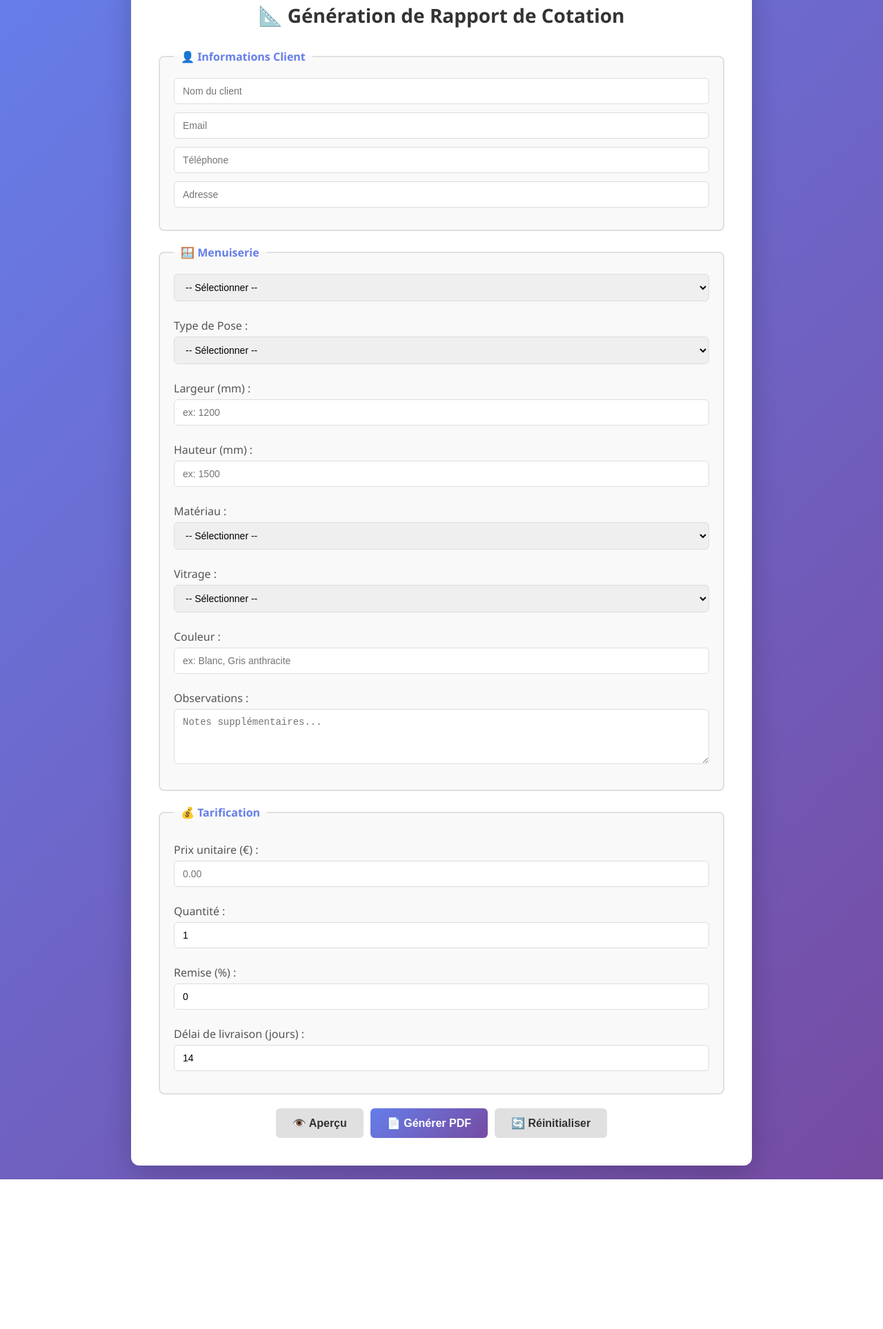
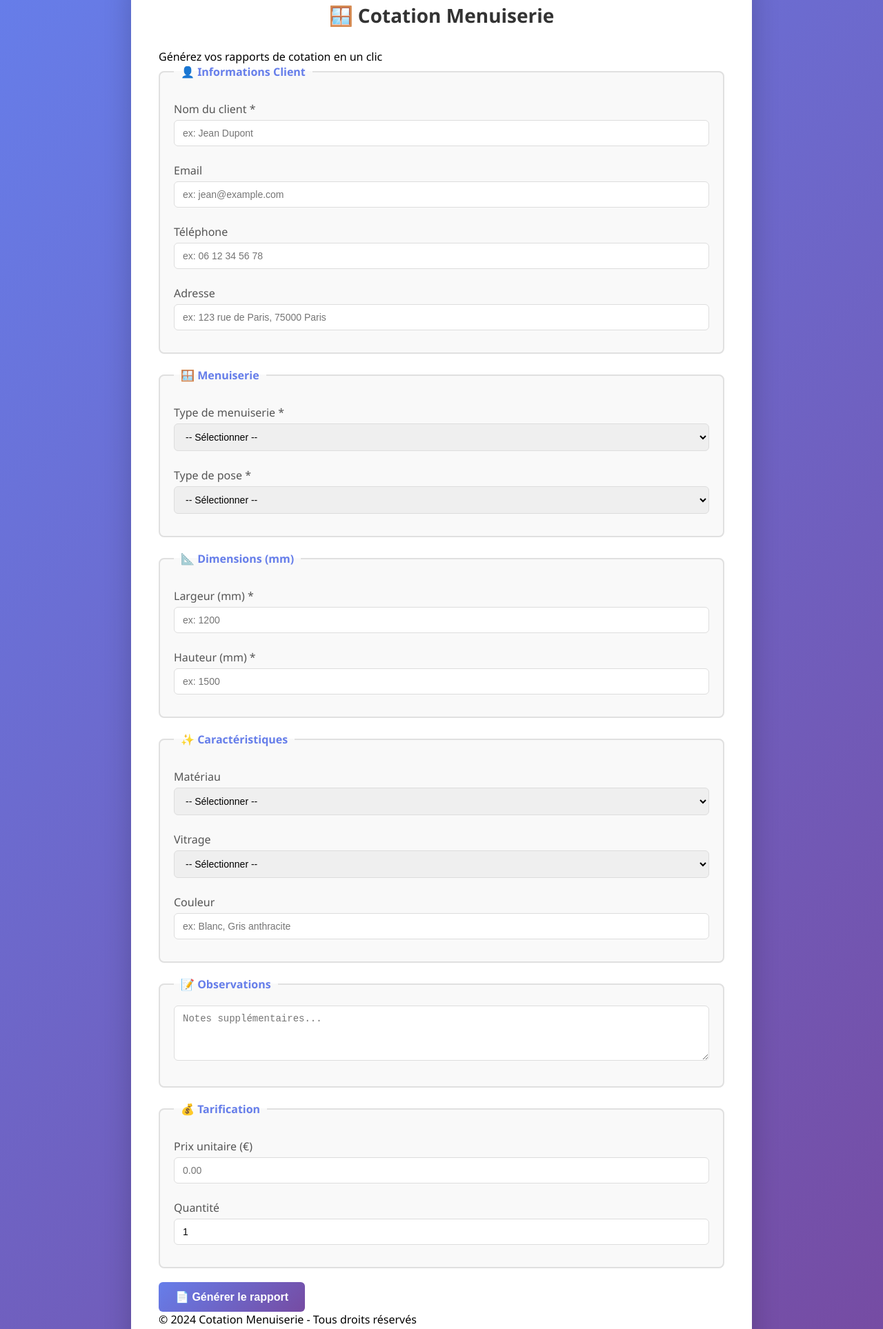
Before and after one commit to ElieRod/cotes-menuiserie, a website: page index.html in a window 1280 px wide. Shown: the part 57-1984 px from the top of the page at 69% size. Before the commit the page ends 1767 px from the top, so only its background shows below. Drawn offline with Linux system fonts and the light colour scheme.

Commit message:
Fix: Renommer le bouton et ajouter la section d'aperçu

```diff
--- a/index.html
+++ b/index.html
@@ -8,105 +8,158 @@
 </head>
 <body>
     <div class="container">
-        <h1>📐 Génération de Rapport de Cotation</h1>
+        <header>
+            <h1>🪟 Cotation Menuiserie</h1>
+            <p>Générez vos rapports de cotation en un clic</p>
+        </header>
 
+        <main>
             <form id="cotationForm">
-            <!-- CLIENT -->
+                <!-- Section Informations Client -->
                 <fieldset>
                     <legend>👤 Informations Client</legend>
-                <input type="text" id="clientName" placeholder="Nom du client" required>
-                <input type="email" id="clientEmail" placeholder="Email" required>
-                <input type="tel" id="clientPhone" placeholder="Téléphone">
-                <input type="text" id="clientAddress" placeholder="Adresse">
+                    <div class="form-group">
+                        <label for="clientName">Nom du client *</label>
+                        <input type="text" id="clientName" placeholder="ex: Jean Dupont" required>
+                    </div>
+                    <div class="form-row">
+                        <div class="form-group">
+                            <label for="clientEmail">Email</label>
+                            <input type="email" id="clientEmail" placeholder="ex: jean@example.com">
+                        </div>
+                        <div class="form-group">
+                            <label for="clientPhone">Téléphone</label>
+                            <input type="tel" id="clientPhone" placeholder="ex: 06 12 34 56 78">
+                        </div>
+                    </div>
+                    <div class="form-group">
+                        <label for="clientAddress">Adresse</label>
+                        <input type="text" id="clientAddress" placeholder="ex: 123 rue de Paris, 75000 Paris">
+                    </div>
                 </fieldset>
 
-            <!-- MENUISERIE -->
+                <!-- Section Menuiserie -->
                 <fieldset>
                     <legend>🪟 Menuiserie</legend>
+                    <div class="form-row">
+                        <div class="form-group">
+                            <label for="menuiserieType">Type de menuiserie *</label>
                             <select id="menuiserieType" required>
                                 <option value="">-- Sélectionner --</option>
-                    <option value="fenetre-1-vantail">Fenêtre 1 vantail</option>
-                    <option value="fenetre-2-vantaux">Fenêtre 2 vantaux</option>
-                    <option value="porte-1-vantail">Porte 1 vantail</option>
-                    <option value="porte-2-vantaux">Porte 2 vantaux</option>
-                    <option value="coulissant">Coulissant</option>
-                    <option value="oscillo-battant">Oscillo-battant</option>
-                    <option value="chassis-fixe">Châssis fixe</option>
+                                <option value="fenetre">Fenêtre</option>
+                                <option value="porte">Porte</option>
+                                <option value="baie-vitrée">Baie vitrée</option>
+                                <option value="velux">Velux</option>
                                 <option value="autre">Autre</option>
                             </select>
-
-                <label for="typeDepose">Type de Pose :</label>
-                <select id="typeDepose" required>
+                        </div>
+                        <div class="form-group">
+                            <label for="poseType">Type de pose *</label>
+                            <select id="poseType" required>
                                 <option value="">-- Sélectionner --</option>
-                    <option value="applique">Applique</option>
-                    <option value="tunnel">Tunnel</option>
-                    <option value="feuillure">Feuillure</option>
-                    <option value="renovation">Rénovation</option>
                             </select>
-
-                <label for="largeur">Largeur (mm) :</label>
-                <input type="number" id="largeur" placeholder="ex: 1200" required>
-
-                <label for="hauteur">Hauteur (mm) :</label>
-                <input type="number" id="hauteur" placeholder="ex: 1500" required>
-
-                <label for="materiau">Matériau :</label>
-                <select id="materiau" required>
-                    <option value="">-- Sélectionner --</option>
-                    <option value="pvc">PVC</option>
-                    <option value="aluminium">Aluminium</option>
-                    <option value="bois">Bois</option>
-                    <option value="bois-alu">Bois-Aluminium</option>
-                </select>
-
-                <label for="vitrage">Vitrage :</label>
-                <select id="vitrage" required>
-                    <option value="">-- Sélectionner --</option>
-                    <option value="simple">Simple</option>
-                    <option value="double">Double</option>
-                    <option value="triple">Triple</option>
-                </select>
-
-                <label for="couleur">Couleur :</label>
-                <input type="text" id="couleur" placeholder="ex: Blanc, Gris anthracite">
-
-                <label for="observation">Observations :</label>
-                <textarea id="observation" placeholder="Notes supplémentaires..."></textarea>
+                        </div>
+                    </div>
                 </fieldset>
 
-            <!-- PRIX & DEVIS -->
+                <!-- Section Dimensions -->
+                <fieldset>
+                    <legend>📐 Dimensions (mm)</legend>
+                    <div class="form-row">
+                        <div class="form-group">
+                            <label for="largeur">Largeur (mm) *</label>
+                            <input type="number" id="largeur" placeholder="ex: 1200" min="1" required>
+                        </div>
+                        <div class="form-group">
+                            <label for="hauteur">Hauteur (mm) *</label>
+                            <input type="number" id="hauteur" placeholder="ex: 1500" min="1" required>
+                        </div>
+                    </div>
+                </fieldset>
+
+                <!-- Section Caractéristiques -->
+                <fieldset>
+                    <legend>✨ Caractéristiques</legend>
+                    <div class="form-row">
+                        <div class="form-group">
+                            <label for="materiau">Matériau</label>
+                            <select id="materiau">
+                                <option value="">-- Sélectionner --</option>
+                                <option value="PVC">PVC</option>
+                                <option value="Aluminium">Aluminium</option>
+                                <option value="Bois">Bois</option>
+                                <option value="Composite">Composite</option>
+                            </select>
+                        </div>
+                        <div class="form-group">
+                            <label for="vitrage">Vitrage</label>
+                            <select id="vitrage">
+                                <option value="">-- Sélectionner --</option>
+                                <option value="Simple">Simple</option>
+                                <option value="Double">Double</option>
+                                <option value="Triple">Triple</option>
+                                <option value="Teinté">Teinté</option>
+                            </select>
+                        </div>
+                    </div>
+                    <div class="form-row">
+                        <div class="form-group">
+                            <label for="couleur">Couleur</label>
+                            <input type="text" id="couleur" placeholder="ex: Blanc, Gris anthracite">
+                        </div>
+                    </div>
+                </fieldset>
+
+                <!-- Section Observations -->
+                <fieldset>
+                    <legend>📝 Observations</legend>
+                    <div class="form-group">
+                        <textarea id="observations" placeholder="Notes supplémentaires..."></textarea>
+                    </div>
+                </fieldset>
+
+                <!-- Section Tarification -->
                 <fieldset>
                     <legend>💰 Tarification</legend>
-                <label for="prixUnitaire">Prix unitaire (€) :</label>
-                <input type="number" id="prixUnitaire" placeholder="0.00" step="0.01" required>
-
-                <label for="quantite">Quantité :</label>
-                <input type="number" id="quantite" placeholder="1" value="1" required>
-
-                <label for="remise">Remise (%) :</label>
-                <input type="number" id="remise" placeholder="0" value="0" step="0.01">
-
-                <label for="delai">Délai de livraison (jours) :</label>
-                <input type="number" id="delai" placeholder="14" value="14">
+                    <div class="form-row">
+                        <div class="form-group">
+                            <label for="prixUnitaire">Prix unitaire (€)</label>
+                            <input type="number" id="prixUnitaire" placeholder="0.00" min="0" step="0.01">
+                        </div>
+                        <div class="form-group">
+                            <label for="quantite">Quantité</label>
+                            <input type="number" id="quantite" value="1" min="1">
+                        </div>
+                    </div>
                 </fieldset>
 
-            <!-- ACTIONS -->
-            <div class="button-group">
-                <button type="button" id="previewBtn" class="btn-secondary">👁️ Aperçu</button>
-                <button type="button" id="generateBtn" class="btn-primary">📄 Générer PDF</button>
-                <button type="reset" class="btn-secondary">🔄 Réinitialiser</button>
+                <!-- Bouton Générer -->
+                <div class="button-container">
+                    <button type="button" id="generatePdfBtn" class="btn btn-primary">
+                        📄 Générer le rapport
+                    </button>
                 </div>
             </form>
 
-        <!-- APERÇU -->
-        <div id="preview" class="preview-hidden">
-            <h2>Aperçu du Rapport</h2>
-            <div id="previewContent"></div>
-            <button id="closePreview" class="btn-secondary">Fermer</button>
+            <!-- Section Aperçu -->
+            <section id="previewSection" class="preview-section" style="display: none;">
+                <h2>📋 Aperçu du rapport</h2>
+                <div id="schemaContainer" class="schema-container"></div>
+                <div class="preview-actions">
+                    <button type="button" onclick="window.print()" class="btn btn-secondary">
+                        🖨️ Imprimer
+                    </button>
                 </div>
+            </section>
+        </main>
+
+        <footer>
+            <p>&copy; 2024 Cotation Menuiserie - Tous droits réservés</p>
+        </footer>
     </div>
 
-    <script src="schemas.js"></script>
-    <script src="app.js"></script>
+    <!-- Bibliothèques externes -->
+    <script src="https://cdnjs.cloudflare.com/ajax/libs/html2pdf.js/0.10.1/html2pdf.bundle.min.js"></script>
+    <script src="script.js"></script>
 </body>
 </html>
```
Lines whose indentation alone changed are shown as unchanged.
